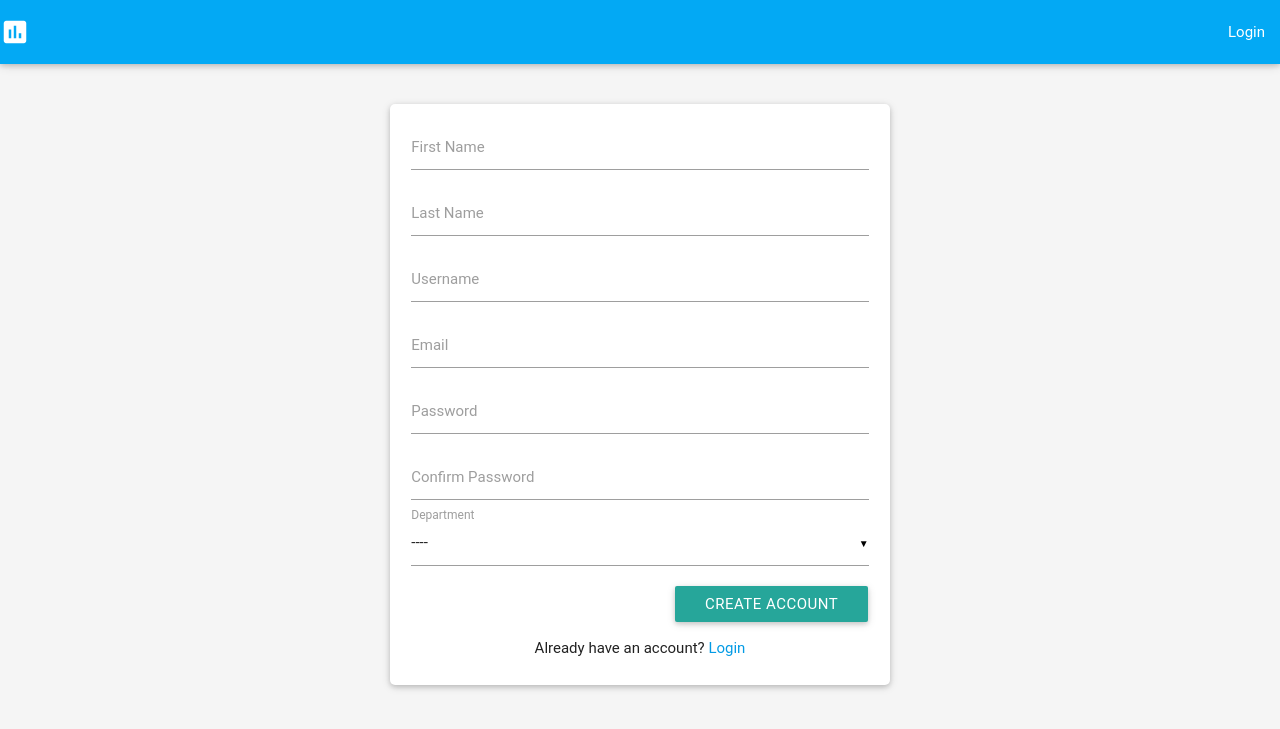
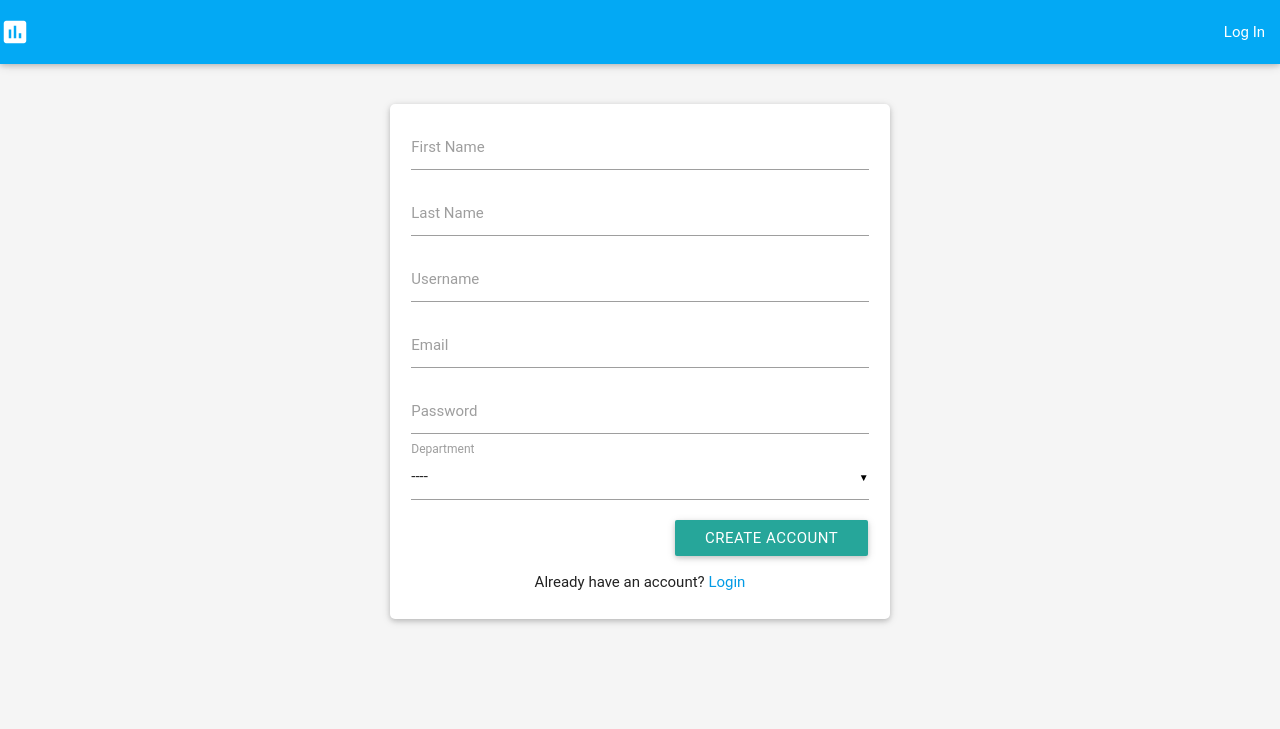
Before and after one commit to michaelkamau/bc-10-LibreIssueTracker, a Flask app: page /auth/register in a window 1280 px wide. Shown: the top 729 px of the page. Run offline with Flask 2, Linux system fonts and the light colour scheme; some libraries are stand-ins or nearby versions; some web fonts are replaced.

Commit message:
Added logic to manage the login/logout button depending on user log state

```diff
--- a/app/mod_auth/views.py
+++ b/app/mod_auth/views.py
@@ -1,13 +1,13 @@
 from wtforms import Form, PasswordField, StringField, SelectField
+from wtforms.validators import DataRequired, Email
 
 from app.models import Department
 
 
 class RegistrationForm(Form):
     username = StringField(id='username')
-    email = StringField(id='email')
+    email = StringField(id='email', validators=[DataRequired(), Email()])
     password = PasswordField(id='password')
-    confirm_password = PasswordField(id='confirm_password')
     first_name = StringField(id='first_name')
     last_name = StringField(id='last_name')
     department = SelectField(id='department',
--- a/app/mod_index/controller.py
+++ b/app/mod_index/controller.py
@@ -1,10 +1,10 @@
 from flask import Response
 from flask import render_template, app, request, flash, redirect, url_for, Blueprint
-
+from flask_login import current_user
 
 mod_index = Blueprint('index', __name__)
 
 
 @mod_index.route('/', methods=['GET'])
 def index():
-    return Response(response=render_template('static/base.html'), status=200)
+    return Response(response=render_template('static/base.html'))
--- a/app/templates/auth/register.html
+++ b/app/templates/auth/register.html
@@ -27,6 +27,7 @@
         border-radius: 5px;
     }
 </style>
+
 
 <div class="card-panel">
 <form class="col s6" method="post" action="{{ url_for('auth.register') }}">
@@ -59,12 +60,6 @@
         <div class="input-field col s12">
               <input id="{{form.password.id}}" type="password" name={{form.password.id}} class="validate">
               <label for="{{form.password.id}}">Password</label>
-        </div>
-    </div>
-    <div class="row">
-        <div class="input-field col s12">
-              <input id="{{form.confirm_password.id}}" type="password" name={{form.confirm_password.id}} class="validate">
-              <label for="{{form.confirm_password.id}}">Confirm Password</label>
         </div>
     </div>
 
--- a/app/templates/static/base.html
+++ b/app/templates/static/base.html
@@ -25,12 +25,22 @@
         <div class="nav-wrapper">
           <a href="/" class="brand-logo"><i class="material-icons large icon-demo">insert_chart</i></a>
           <ul id="nav-mobile" class="right hide-on-med-and-down">
-            <li><a href="{{ url_for('auth.login') }}">Login</a></li>
+              {% if current_user.is_authenticated %}
+                <li><a href="{{ url_for('auth.logout') }}">Log Out</a></li>
+              {% else %}
+                <li><a href="{{ url_for('auth.login') }}">Log In</a></li>
+              {% endif %}
           </ul>
         </div>
       </nav>
         </div>
     {% endblock %}
+
+    {% for message in get_flashed_messages() %}
+    <p>
+        {{message}}
+    </p>
+{% endfor %}
 
     {% block content %}
    <hr />
```
Also changed, not shown: app.sqlite, app/mod_admin/__init__.py (added).
